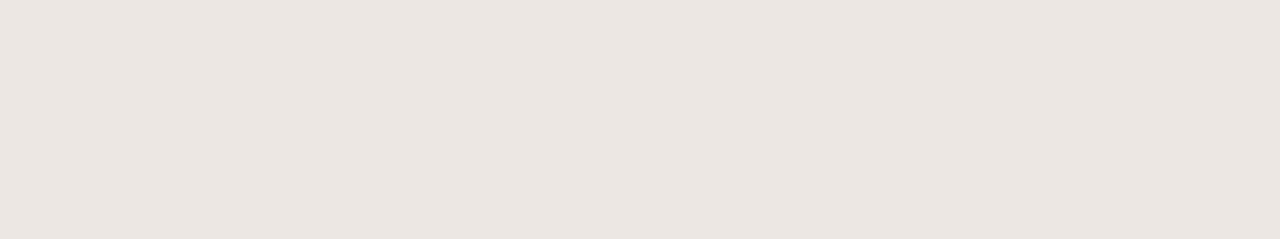
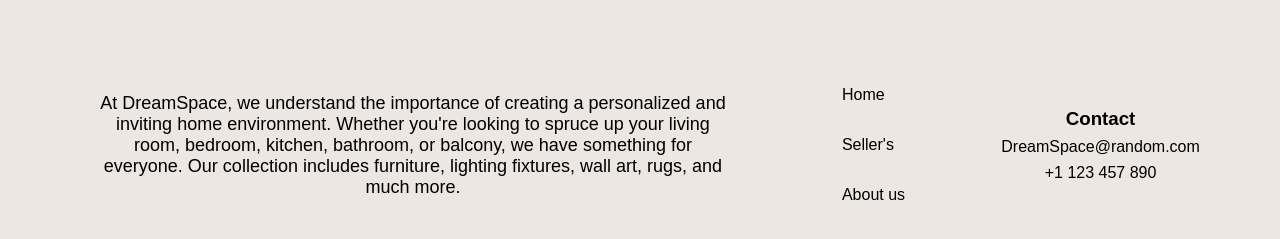
Before and after one commit to Shivam13-tech/Home-decor, a React (Create React App) app in the folder Frontend/home-decor/: page / in a window 1280 px wide. Shown: the part 1410-1649 px from the top of the page. Before the commit the page ends 1375 px from the top, so only its background shows below. Built offline with nearby package versions, Linux system fonts and the light colour scheme; no server answers.

Commit message:
Footer component

```diff
--- a/Frontend/home-decor/src/App.css
+++ b/Frontend/home-decor/src/App.css
@@ -510,6 +510,41 @@ body{
     flex-wrap: wrap;
 }
 
+
+/* ------------------ Footer ------------- */
+
+.footer-main{
+    margin-top: 5vh;
+    height: 35vh;
+    display: flex;
+    justify-content: space-evenly;
+    align-items: center;
+}
+
+.footer-data{
+    font-family: 'Montserrat', sans-serif;
+    text-align: center;
+    font-size: large;
+    width: 50vw;
+    margin-left: 1vw;
+    margin-right: 1vw;
+}
+
+.footer-title{
+    font-family: 'Montserrat', sans-serif;
+    text-align: center;
+}
+
+.footer-link{
+   list-style: none;
+}
+
+.footer-contact{
+    margin-top: 1vh;
+    font-family: 'Montserrat', sans-serif;
+    text-align: center;
+}
+
 /* ------------------------- Mobile responsive ---------- */
 
 @media (max-width: 1100px) {
--- a/Frontend/home-decor/src/App.js
+++ b/Frontend/home-decor/src/App.js
@@ -7,6 +7,7 @@ import About from './Components/About';
 import Seller from './Components/Seller';
 import Auth from './Components/Auth';
 import Cart from './Components/Cart';
+import Footer from './Components/Footer';
 
 function App() {
   return (
@@ -21,6 +22,7 @@ function App() {
         <Route path='/Cart' element={<Cart />} />
         <Route path='*' element={<Home />} />
       </Routes>
+      <Footer />
     </div>
   );
 }
--- /dev/null
+++ b/Frontend/home-decor/src/Components/Footer.jsx
@@ -0,0 +1,26 @@
+import React from 'react';
+import { Link } from "react-router-dom";
+
+function Footer(){
+    return(
+        <div className='footer-main'>
+            <div>
+                <p className='footer-data'>At DreamSpace, we understand the importance of creating a personalized and inviting home environment. Whether you're looking to spruce up your living room, bedroom, kitchen, bathroom, or balcony, we have something for everyone. Our collection includes furniture, lighting fixtures, wall art, rugs, and much more.</p>
+            </div>
+            <div>
+                <ul>
+                    <li className='footer-link'><Link to='/'><button className="navigation-button">Home</button></Link></li>
+                    <li className='footer-link'><Link to='/Seller'><button className="navigation-button">Seller's</button></Link></li>
+                    <li className='footer-link'><Link to='/About'><button className="navigation-button">About us</button></Link></li>
+                </ul>
+            </div>
+            <div>
+                <h3 className='footer-title'>Contact</h3>
+                <p className='footer-contact'>DreamSpace@random.com</p>
+                <p className='footer-contact'>+1 123 457 890</p>
+            </div>
+        </div>
+    )
+}
+
+export default Footer
```
